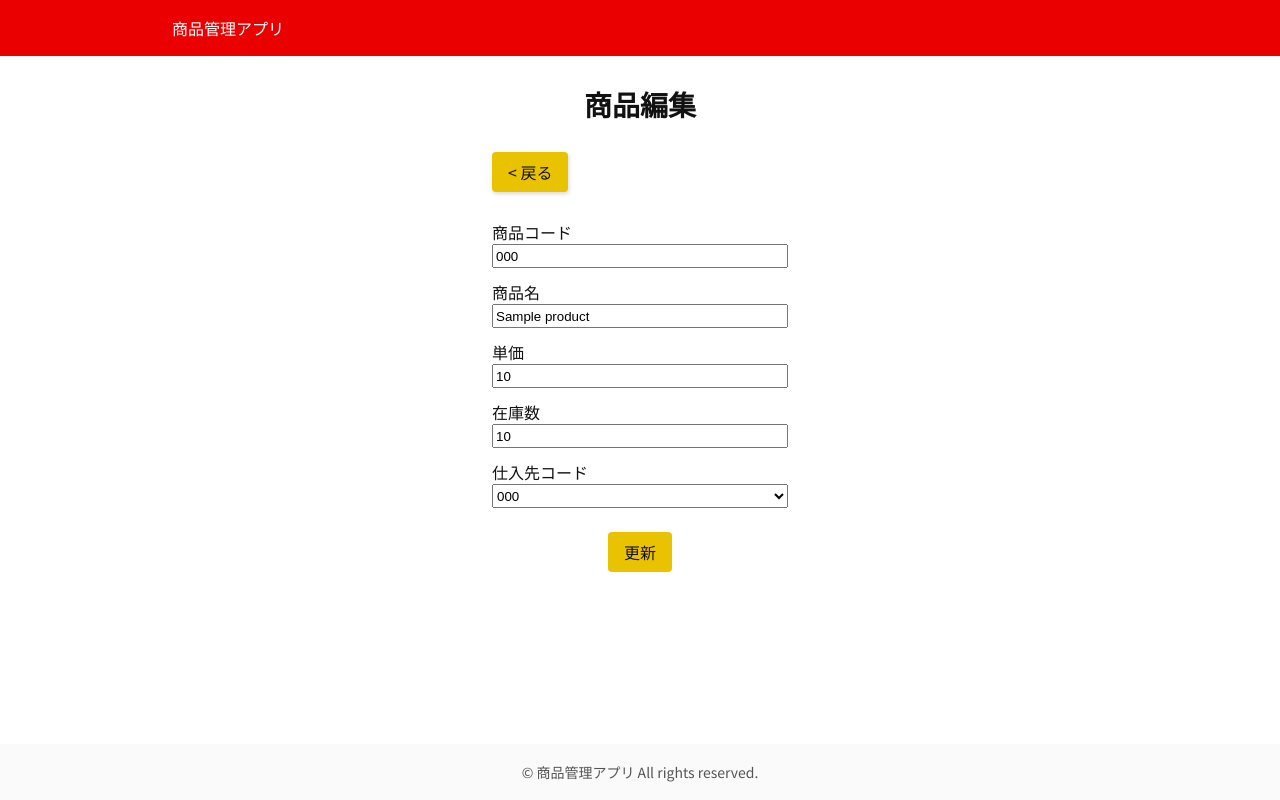
After one commit to saaya-nakamura/php_db_app, a PHP site: page /update.php?id=1 in a window 1280 px wide. The commit adds this page. Run offline with PHP 8.4, Linux system fonts and the light colour scheme; tables that the repository leaves empty or names only in its code hold one stand-in row (values such as "Sample post").

Commit message:
3回目のコミット

```diff
--- a/css/style.css
+++ b/css/style.css
@@ -158,3 +158,72 @@ footer{
    padding: 1rem 0.75rem;
    text-align: center;
  }
+
+.success{
+  color: #28a745;
+}
+
+.edit-icon,
+.delete-icon{
+  height: 1.5rem;
+  vertical-align: top;
+}
+
+ /*create.php*/
+ .registration{
+  box-sizing: border-box;
+  max-width: 320px;
+  min-height: calc(100vh - 7rem);
+  padding: 1.75rem 0.75rem 1.5rem;
+  margin: 0 auto;
+ }
+
+ .registration h1{
+  margin: 0 0 1.75rem;
+  font-size: 1.75rem;
+ }
+
+ .back{
+  margin-bottom: 1.75rem;
+  text-align: left;
+ }
+
+ .registration p{
+  text-align: left;
+ }
+
+.registration-form div{
+  display: flex;
+  flex-direction: column;
+  max-width: 320px;
+  margin-bottom: 1.5rem;
+}
+
+ .registration-form label{
+  margin-top: 0.75rem;
+  text-align: left;
+ }
+
+ .registration-form label:first-child{
+  margin-top: 0;
+ }
+
+ .registration-form input,
+ .registration-form select{
+  box-sizing: border-box;
+  height: 1.5rem;
+ }
+
+ .submit-btn{
+  display: inline-block;
+  padding: 0.5rem 1rem;
+  font-family: "Noto Sans JP",sans-serif;
+  font-size: 1rem;
+  color: #111;
+  text-decoration: none;
+  cursor: pointer;
+  background-color: #eac300;
+  border: none;
+  border-radius: 4px;
+  box-shadow: 1px 2px 4px rgb(0, 0, 0/15%);
+ }
--- /dev/null
+++ b/update.php
@@ -0,0 +1,154 @@
+<?php
+$dsn ='mysql:dbname=php_db_app2;host=localhost;charset=utf8mb4';
+$user='root';
+$password='root';
+
+//submitパラメータの値が存在するとき（「更新」ボタンを押した時）の処理
+if(isset($_POST['submit'])){
+  try{
+    $pdo =new PDO($dsn, $user, $password);
+
+    //動的に変わる値をプレースホルダに置き換えたUPDATE文をあらかじめ用意する
+    $sql_update='
+    UPDATE products
+    SET product_code = :product_code,
+    product_name = :product_name,
+    price = :price,
+    stock_quantity = :stock_quantity,
+    vendor_code = :vendor_code
+    WHERE id = :id
+    ';
+    $stmt_update = $pdo->prepare($sql_update);
+
+    //bindValue()メソッドを使って実際の値をプレースホルダにバインドする（割り当てる）
+    $stmt_update->bindValue(':product_code',$_POST['product_code'],PDO::PARAM_INT);
+    $stmt_update->bindValue(':product_name',$_POST['product_name'],PDO::PARAM_STR);
+    $stmt_update->bindValue(':price',$_POST,PDO::PARAM_INT);
+    $stmt_update->bindValue(':stock_quantity',$_POST['stock_quantity'],PDO::PARAM_INT);
+    $stmt_update->bindValue(':vendor_code',$_POST['vendor_code'],PDO::PARAM_INT);
+    $stmt_update->bindValue(':id',$_GET['id'],PDO::PARAM_INT);
+
+//SQL文を実行する
+$stmt_update->execute();
+
+//更新した件数を取得する
+$count = $stmt_update->rowCount();
+
+$message = "商品を{$count}件編集しました。";
+
+//商品一覧ページにリダイレクトさせる（同時にmessageパラメータも渡す）
+header("Location: read.php?message={$message}");
+  } catch (PDOException $e) {
+    exit($e->getMessage());
+  }
+}
+
+//idパラメータの値が存在すれば処理を行う
+if(isset($_GET['id'])){
+  try{
+    $pdo = new PDO($dsn, $user, $password);
+
+    //idカラムの値をプレースホルダ（:id）に置き換えたSQL文をあらかじめ用意する
+    $sql_select_product ='SELECT * FROM products WHERE id =:id';
+    $stmt_select_product = $pdo->prepare($sql_select_product);
+
+    //bindValue()メソッドを使って実際の値をプレースホルダにバインドする（割り当てる）
+    $stmt_select_product->bindValue(':id',$_GET['id'], PDO::PARAM_INT);
+
+    //SQL文を実行する
+    $stmt_select_product->execute();
+
+    //SQL文の実行結果を配列で取得する
+    //補足：１つのレコード（横１行のデータ）のみを取得したい場合、fetch()メソッドを使えばカラム名がキーになった１次元配列を取得できる
+    $product=$stmt_select_product->fetch(PDO::FETCH_ASSOC);
+
+    //idパラメータの値と同じidのデータが存在しない場合はエラーメッセージを表示して処理を終了する
+    //補足：fetch()メソッドは実行結果が取得できなかった場合にFALSEを返す
+    if($product === FALSE){
+      exit('idパラメータの値が不正です。');
+    }
+    //vendorsテーブルからvendor_codeカラムのデータを取得するためのSQL文を変数$sql_select_vendor_codesに代入する
+    $sql_select_vendor_codes ='SELECT vendor_code FROM vendors';
+
+    //SQL文を実行する
+    $stmt_select_vendor_codes = $pdo->query($sql_select_vendor_codes);
+
+    //SQL文の実行結果を配列で取得する
+    //補足：PDO::FETCH_COLUMNは１つのカラムの値を１次元配列（多次元ではない普通の配列）で取得する設定である
+    $vendor_codes = $stmt_select_vendor_codes->fetchAll(PDO::FETCH_COLUMN);
+  }catch(PDOException $e){
+    exit($e->getMessage());
+  }
+}else{
+  //idパラメータの値が存在しない場合はエラーメッセージを表示して処理を停止する
+  exit('idパラメータの値が存在しません。');
+}
+?>
+
+<!DOCTYPE html>
+<html lang="ja">
+
+<head>
+  <meta charset="UTF-8">
+  <meta name="viewport" content="width=device-width, initial-scale=1.0">
+  <title>商品編集</title>
+  <link rel="stylesheet" href="css/style.css">
+
+  <!-- Google Fontsの読み込み-->
+  <link rel="preconnect" href="https://fonts.googleapis.com">
+  <link rel="preconnect" href="https://fonts.gstatic.com" crossorigin>
+  <link href="https://fonts.googleapis.com/css2?family=Noto+Sans+JP&display=swap" rel="stylesheet">
+</head>
+
+<body>
+  <header>
+    <nav>
+      <a href="index.php">商品管理アプリ</a>
+    </nav>
+  </header>
+  <main>
+    <article class="registration">
+      <h1>商品編集</h1>
+      <div class="back">
+        <a href="read.php" class="btn">&lt; 戻る</a>
+      </div>
+      <form action="update.php?id=<?= $_GET['id']?>" method="post" class="registration-form">
+        <div>
+          <label for="product_code">商品コード</label>
+          <input type="number" name="product_code" value="<?= $product['product_code']?>" min="0" max="100000000" required>
+
+          <label for="product_name">商品名</label>
+          <input type="text" name="product_name" value="<?= $product['product_name']?>" maxlength="50" required>
+
+          <label for="price">単価</label>
+          <input type="number" name="price" value="<?= $product['price']?>" min="0" max="100000000" required>
+
+          <label for="stock_quantity">在庫数</label>
+          <input type="number" name="stock_quantity" value="<?= $product['stock_quantity']?>" min="0" max="100000000" required>
+
+          <label for="vendor_code">仕入先コード</label>
+          <select name="vendor_code" required>
+            <option disabled selected value>選択してください</option>
+            <?php
+            //配列の中身を順番に取り出し、セレクトボックスの選択肢として出力する
+            foreach($vendor_codes as $vendor_code){
+              //もし変数$vendor_codeが商品の仕入先コードの値と一致していれば、selected属性をつけて初期値にする
+              if($vendor_code === $product['vendor_code']) {
+                echo "<option value='{$vendor_code}' selected>{$vendor_code}</option>";
+              } else {
+                echo"<option value='{$vendor_code}'>{$vendor_code}</option>";
+              }
+            }
+            ?>
+          </select>
+        </div>
+        <button type="submit" class="submit-btn" name="submit" value="update">更新</button>
+      </form>
+     </article>
+    </main>
+    <footer>
+      <p class="copyright">&copy; 商品管理アプリ All rights reserved.</p>
+    </footer>
+</body>
+
+</html>
```
Also changed, not shown: create.php (added, +121 -0 lines), images/delete.php (added, +28 -0 lines), read.php (+11 -1 lines), images/delete.png (added), images/edit.png (added).
